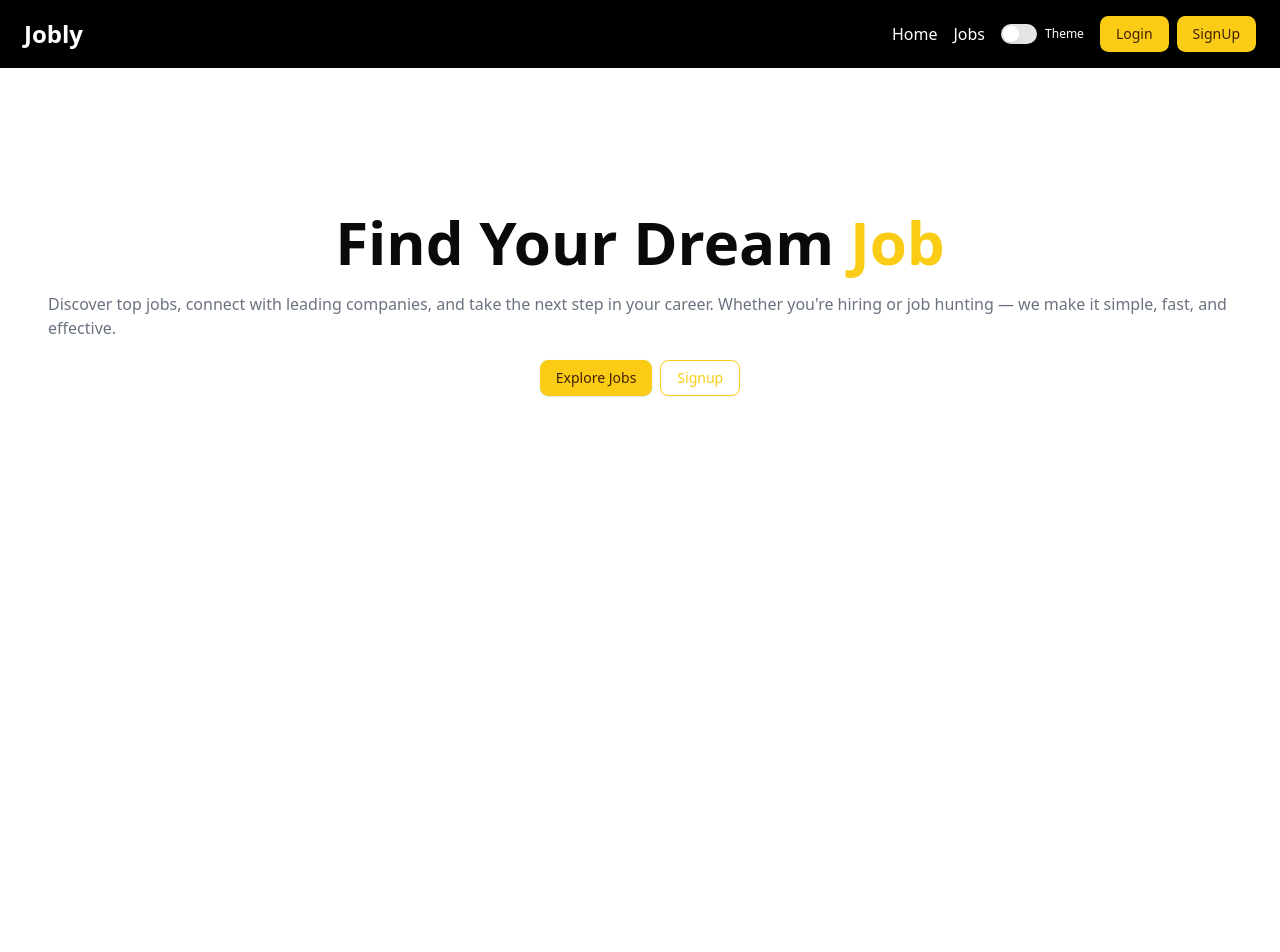
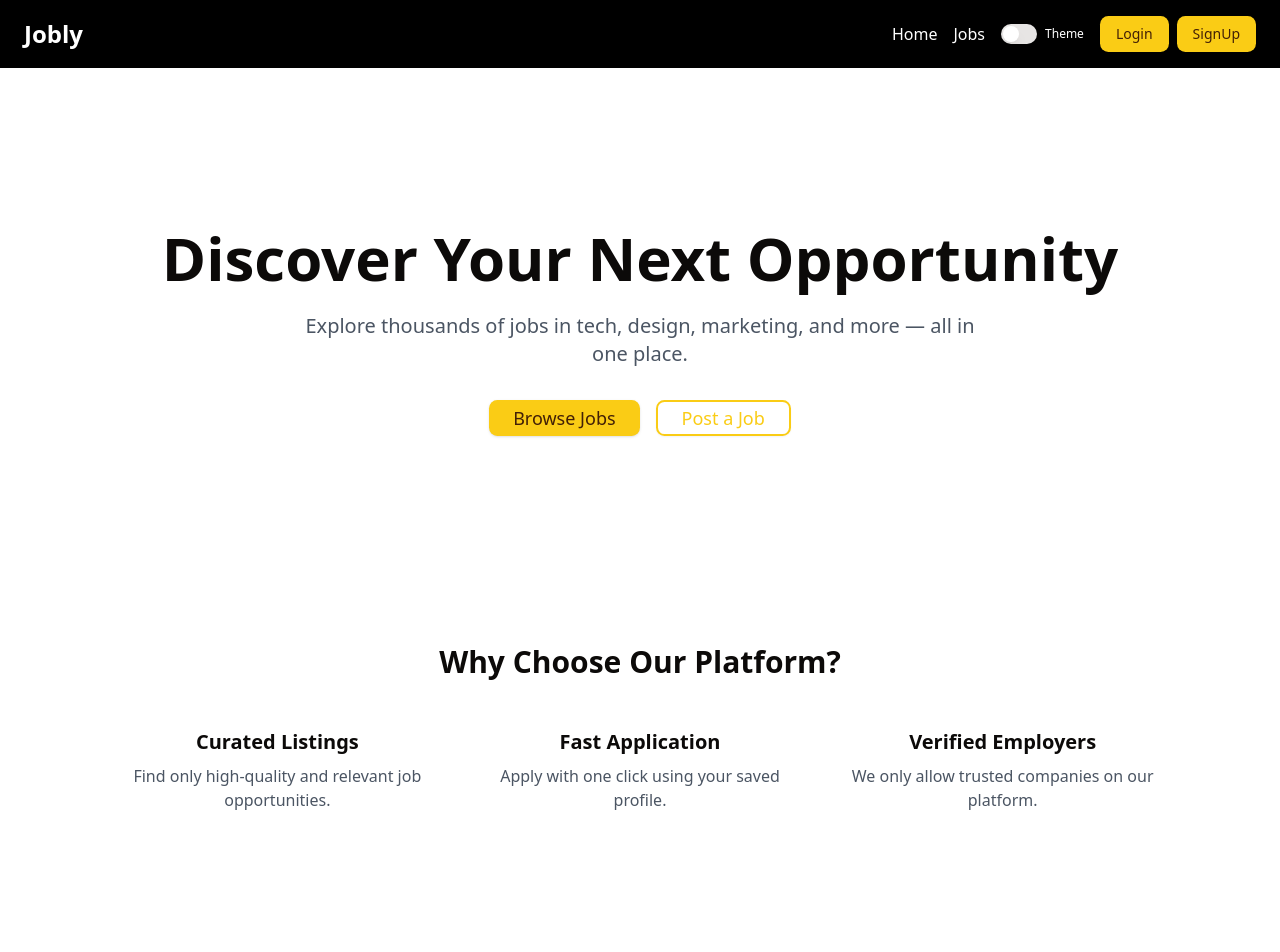
Before and after one commit to hesampiri/job-board, a Next.js app: page / in a window 1280 px wide. Shown: the top 952 px of the page. Built offline with nearby package versions, Linux system fonts and the light colour scheme; no server answers.

Commit message:
fix some issues

```diff
--- a/app/actions/addJob.ts
+++ b/app/actions/addJob.ts
@@ -25,7 +25,7 @@ export const AddJob = async (values: jobProp) => {
   const { title, description, location, type, category, tags, salary } = values;
 
   try {
-    const job = await prisma.job.create({
+    await prisma.job.create({
       data: {
         title,
         description,
@@ -47,7 +47,8 @@ export const AddJob = async (values: jobProp) => {
       },
     });
     return { message: "Job posted successfully", type: "success" };
-  } catch {
+  } catch (error) {
+    console.log(`error : ${error}`);
     return { message: "somthing went wrong", type: "error" };
   }
 };
--- a/app/add-job/page.tsx
+++ b/app/dashboard/employer/add-job/page.tsx
@@ -1,12 +1,10 @@
-"use client";
 import AddJobForm from "@/froms/addJobForm";
-
 
 const AddJobpage = () => {
   return (
     <div className="container mx-auto p-4 ">
       <h1>add job here</h1>
-        <AddJobForm />
+      <AddJobForm type="add" />
     </div>
   );
 };
--- /dev/null
+++ b/app/dashboard/employer/update-job/[slug]/page.tsx
@@ -0,0 +1,27 @@
+import AddJobForm from "@/froms/addJobForm";
+import { prisma } from "@/prisma";
+import React from "react";
+
+const UpdateJobpage = async ({ params }: any) => {
+  const { slug } = await params;
+  const job = await prisma.job.findUnique({
+    where: {
+      id: slug,
+    },
+    include: {
+      tags: {
+        include: {
+          tag: true,
+        },
+      },
+    },
+  });
+
+  return (
+    <div className="container mx-auto p-4 ">
+      <AddJobForm type="edit" currentJob={job!} />
+    </div>
+  );
+};
+
+export default UpdateJobpage;
--- /dev/null
+++ b/app/dashboard/loading.tsx
@@ -0,0 +1,12 @@
+import React from "react";
+import "../loading.css";
+
+const loading = () => {
+  return (
+    <div className="w-full h-screen pt-64 flex justify-center">
+      <div className="loader"></div>
+    </div>
+  );
+};
+
+export default loading;
--- a/app/dashboard/page.tsx
+++ /dev/null
@@ -1,9 +0,0 @@
-const Dashboardpage = () => {
-  return (
-    <div>
-        <h1>Dashboard</h1>
-    </div>
-  )
-}
-
-export default Dashboardpage
--- a/app/job-list/[slug]/page.tsx
+++ b/app/job-list/[slug]/page.tsx
@@ -2,9 +2,11 @@ import { prisma } from "@/prisma";
 import Image from "next/image";
 import { auth } from "@/auth";
 import { BookmarkButton } from "@/components/bookmarkButton";
+import AddApplicationButton from "@/components/addApplicationButton";
 
 const ViewJobpage = async ({ params }: any) => {
   const session = await auth();
+  const userRole = session?.user.role;
   const userId = session?.user.id;
   const { slug } = await params;
   const job = await prisma.job.findUnique({
@@ -66,6 +68,13 @@ const ViewJobpage = async ({ params }: any) => {
           </div>
           <p className="text-gray-500">posted {getPostTime(job!.createdAt)}</p>
         </div>
+        <div className="p-5">
+          <AddApplicationButton
+            jobId={job?.id as string}
+            userId={userId}
+            userRole={userRole}
+          />
+        </div>
       </div>
     </div>
   );
--- a/app/job-list/page.tsx
+++ b/app/job-list/page.tsx
@@ -9,16 +9,17 @@ const JobListPage = ({
     type?: string;
     location?: string;
     category?: string;
+    sortBy?: string;
   };
 }) => {
   return (
     <div className="container mx-auto">
       <div className="flex sm:py-5 p-2  items-center">
-        <SortBySelect/>
-        {/* <p className="text-sm text-gray-500">suggestions</p> */}
+        <p className="text-xs text-gray-500 mr-2">Sort By</p>
+        <SortBySelect />
         <FilterBar />
       </div>
-      <JobList searchParams={searchParams || {}} />
+      <JobList searchValues={searchParams || {}} />
     </div>
   );
 };
--- a/app/page.tsx
+++ b/app/page.tsx
@@ -1,30 +1,60 @@
-"use client";
+import { auth } from "@/auth";
 import { Button } from "@/components/ui/button";
-import { useRouter } from "next/navigation";
+import Link from "next/link";
 
-export default function Home() {
-  const router = useRouter();
+export default async function Home() {
   return (
-    <main className="min-h-screen p-4 flex justify-center">
-      <div className="flex flex-col gap-5 items-center py-24">
-        <h1 className="capitalize font-bold text-6xl">
-          find your dream <span className="text-yellow-400">job</span>
+    <main className=" overflow-hidden min-h-screen">
+      <section className=" z-10 flex flex-col items-center justify-center text-center py-32 px-4 md:px-16">
+        <h1 className="text-4xl md:text-6xl font-bold leading-tight mb-6">
+          Discover Your Next Opportunity
         </h1>
-        <p className="text-gray-500">
-          Discover top jobs, connect with leading companies, and take the next
-          step in your career. Whether you're hiring or job hunting — we make it
-          simple, fast, and effective.
+        <p className="text-lg md:text-xl max-w-2xl text-gray-600 mb-8">
+          Explore thousands of jobs in tech, design, marketing, and more — all
+          in one place.
         </p>
-        <div className="flex gap-2">
-          <Button>Explore Jobs</Button>
+        <div className="flex gap-4">
+          <Button className="px-6 py-3 text-lg" asChild>
+            <Link href={"/job-list"}>Browse Jobs</Link>
+          </Button>
           <Button
-            className="text-yellow-400 border-yellow-400"
-            variant={"outline"}
+            variant="outline"
+            className="px-6 py-3 text-lg border-yellow-400 text-yellow-400 border-2"
           >
-            Signup
+            <Link href={"/dashboard/employer/add-job"}>Post a Job</Link>
           </Button>
         </div>
-      </div>
+      </section>
+      <section className=" z-10 py-20 px-6 md:px-20">
+        <h2 className="text-3xl font-semibold text-center mb-12">
+          Why Choose Our Platform?
+        </h2>
+        <div className="grid md:grid-cols-3 gap-8 text-center">
+          <div>
+            <h3 className="text-xl font-bold mb-2">Curated Listings</h3>
+            <p className="text-gray-600">
+              Find only high-quality and relevant job opportunities.
+            </p>
+          </div>
+          <div>
+            <h3 className="text-xl font-bold mb-2">Fast Application</h3>
+            <p className="text-gray-600">
+              Apply with one click using your saved profile.
+            </p>
+          </div>
+          <div>
+            <h3 className="text-xl font-bold mb-2">Verified Employers</h3>
+            <p className="text-gray-600">
+              We only allow trusted companies on our platform.
+            </p>
+          </div>
+        </div>
+      </section>
+      <footer className="text-center py-6 mt-12">
+        <p className="text-gray-500 text-sm">
+          © {new Date().getFullYear()} Jobly All rights reserved.
+        </p>
+      </footer>
     </main>
   );
 }
--- a/app/unauthorized/page.tsx
+++ b/app/unauthorized/page.tsx
@@ -1,9 +1,14 @@
+import { CircleAlert } from "lucide-react";
+import Link from "next/link";
+
 const Unauthorizedpage = () => {
   return (
-    <div>
-        <p>You are not authorized to view this page!</p>
+    <div className="container mx-auto text-center text-gray-500 font-semibold flex items-center flex-col gap-2 pt-44 text-sm sm:text-base ">
+      <CircleAlert size={45} />
+      <h1 className="text-2xl font-bold">Access Denied</h1>
+      <p>You do not have permission to view this page.</p>
     </div>
-  )
-}
+  );
+};
 
-export default Unauthorizedpage
+export default Unauthorizedpage;
```
